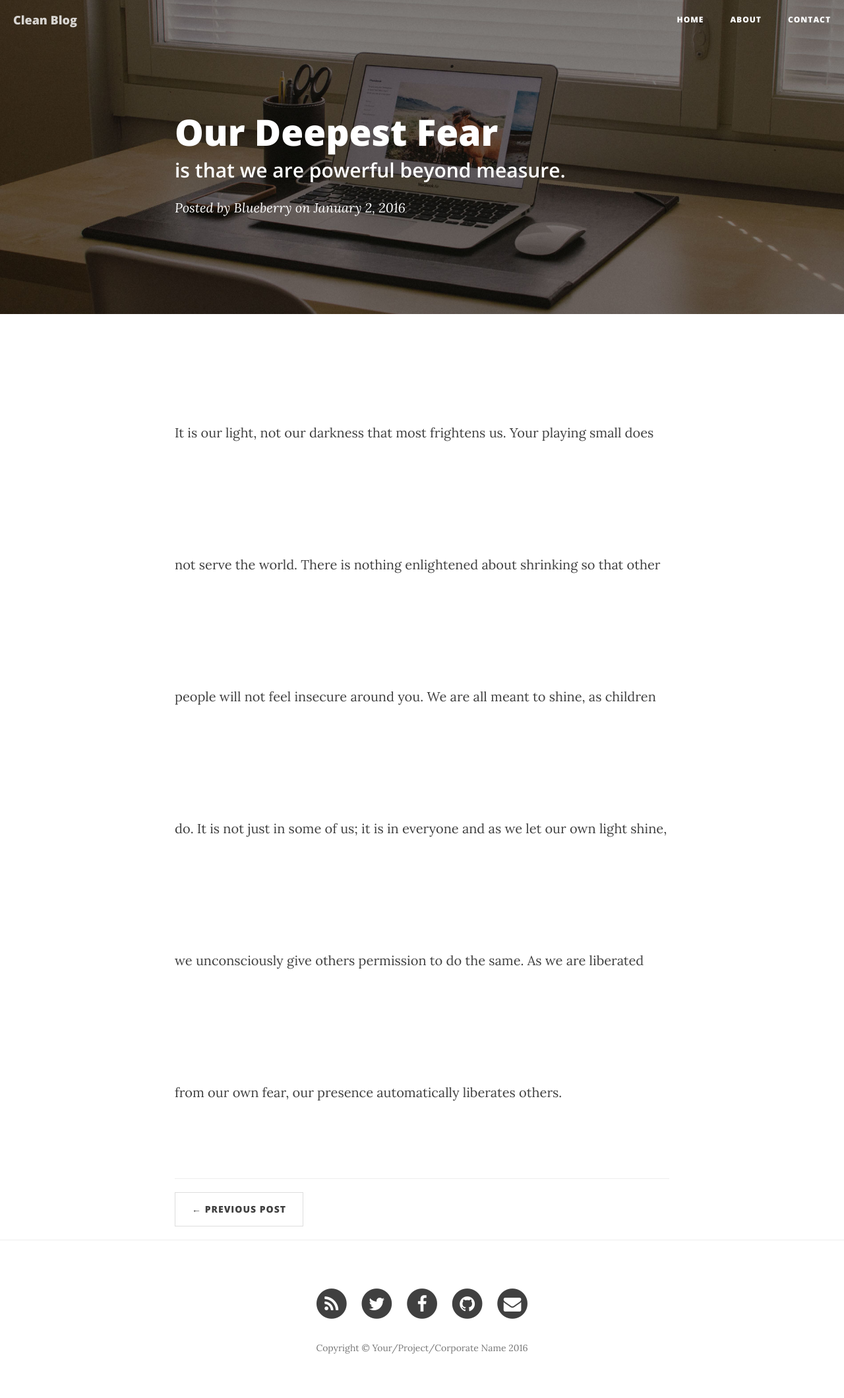
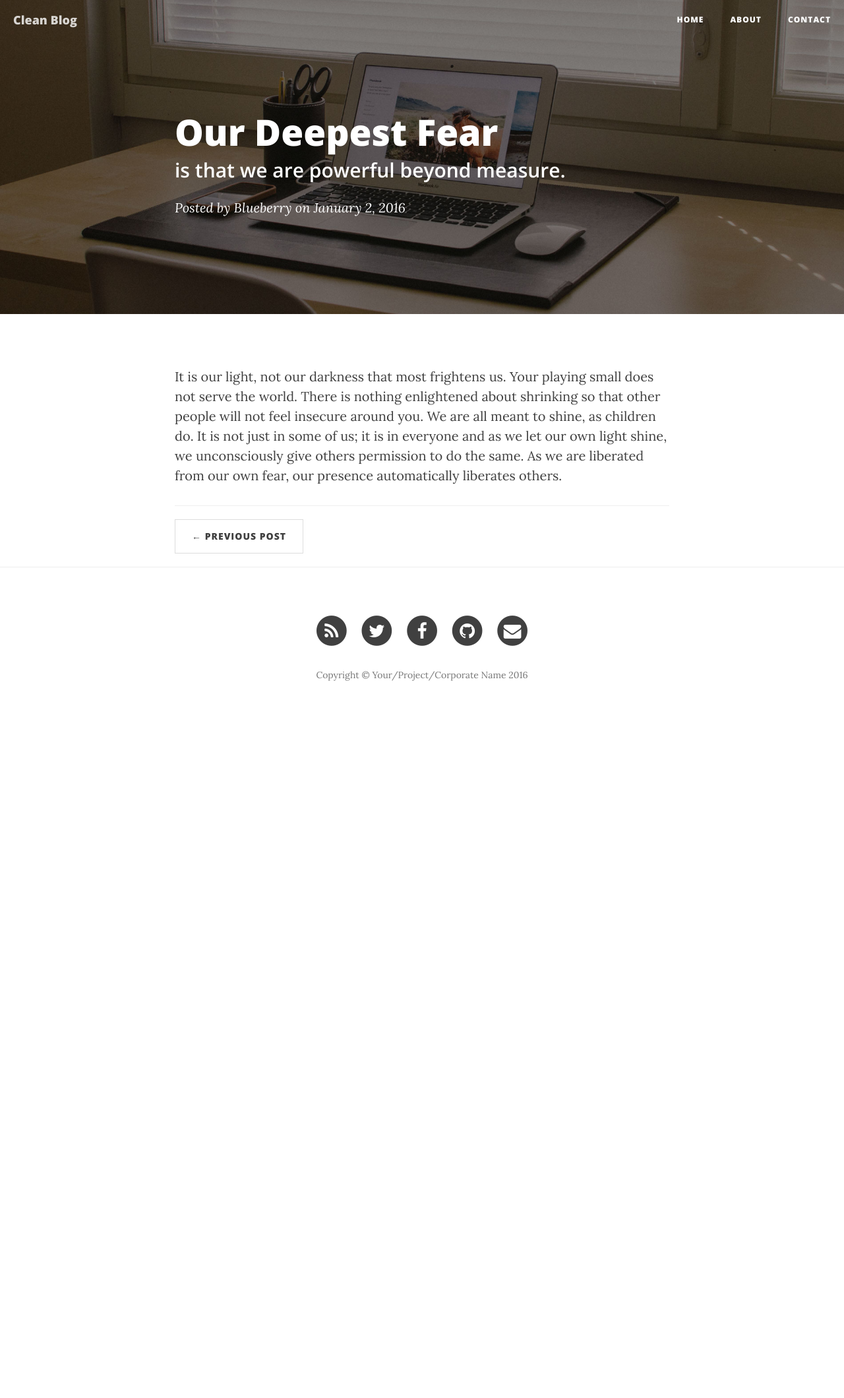
Before and after one commit to Tom-Herbert-PT/strawberryenglish.github.io, a Jekyll site: the page built from _posts/2016-01-02-deepest-fear.md, in a window 1280 px wide. Shown: the whole page at 66% size. Built offline with Jekyll 4.4.1, drawn with Linux system fonts in a browser that asks for light colours; nearby versions of some CDN libraries; after the commit the page ends 1099 px from its top, so only the background shows below that.

Commit message:
Updated '/_posts/2016-01-02-deepest-fear.md' via CloudCannon

```diff
--- a/_posts/2016-01-02-deepest-fear.md
+++ b/_posts/2016-01-02-deepest-fear.md
@@ -8,4 +8,4 @@ header-img:
 ---
 
 
-<p class="editable" style="line-height:200px;">It is our light, not our darkness that most frightens us. Your playing small does not serve the world. There is nothing enlightened about shrinking so that other people will not feel insecure around you. We are all meant to shine, as children do. It is not just in some of us; it is in everyone and as we let our own light shine, we unconsciously give others permission to do the same. As we are liberated from our own fear, our presence automatically liberates others.</p>
+<p>It is our light, not our darkness that most frightens us. Your playing small does not serve the world. There is nothing enlightened about shrinking so that other people will not feel insecure around you. We are all meant to shine, as children do. It is not just in some of us; it is in everyone and as we let our own light shine, we unconsciously give others permission to do the same. As we are liberated from our own fear, our presence automatically liberates others.</p>
```
